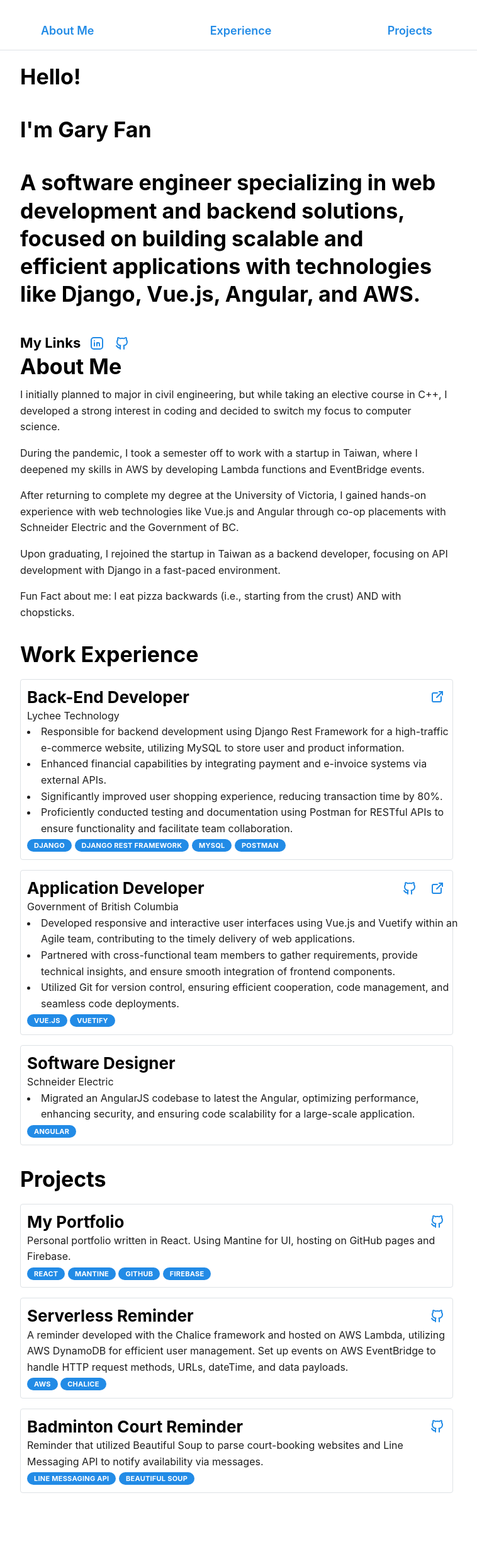
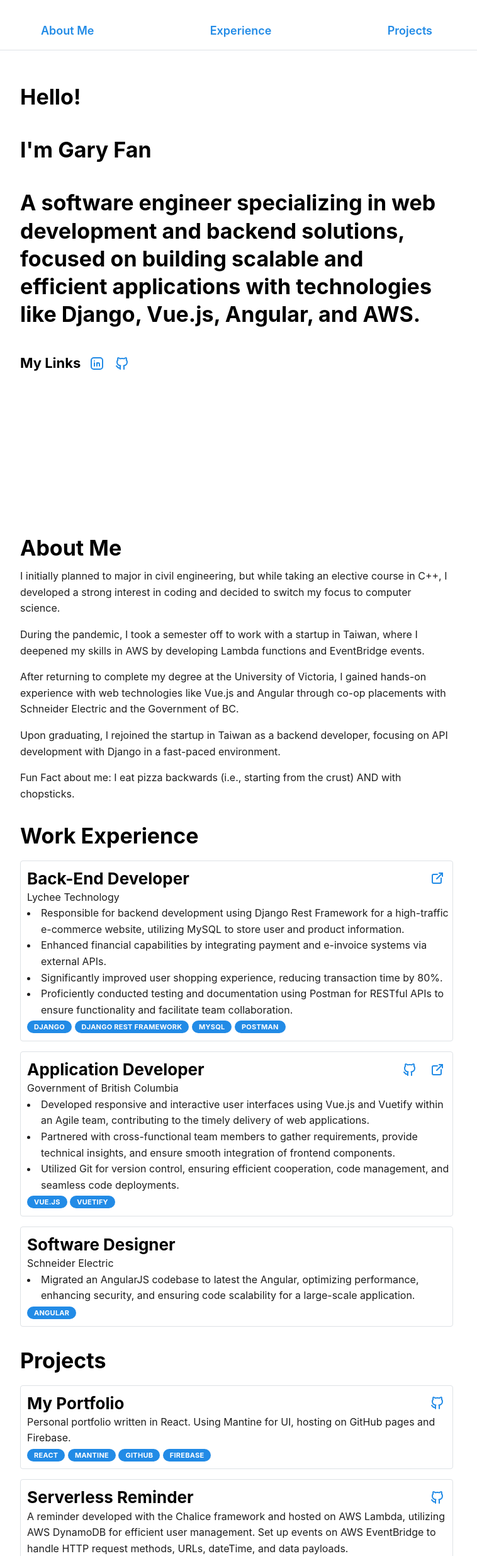
Before and after one commit to garyfan1/my_first_react, a React (Vite) app: page / in a window 1280 px wide. Shown: the top 2470 px of the page at 63% size, without its empty margins (264-1022 px from the left). Before the commit the page ends 2390 px from the top, so only its background shows below. Built offline with nearby package versions, Linux system fonts and the light colour scheme.

Commit message:
fix text exceedig boxes

```diff
--- a/src/App.tsx
+++ b/src/App.tsx
@@ -1,4 +1,4 @@
-import { AppShell, Container, Space, Text, ListItem } from "@mantine/core";
+import { AppShell, Container, Space, Text, ListItem, rem, em } from "@mantine/core";
 
 import "@mantine/core/styles.css";
 
@@ -60,7 +60,9 @@
 
         <AppShell.Main>
           <Container size="sm">
+          <Space h={32} />
             <Hello/>
+            <Space h={256} />
             <AboutMe ref={aboutMeRef} />
             <Space h={32} />
             <Experience ref={experieceRef} />
--- a/src/sections/experience.tsx
+++ b/src/sections/experience.tsx
@@ -6,6 +6,7 @@
   Badge,
   ActionIcon,
   Group,
+  Container,
 } from "@mantine/core";
 import { forwardRef } from "react";
 import { IconExternalLink, IconBrandGithub } from "@tabler/icons-react";
@@ -30,6 +31,7 @@
           </ActionIcon>
         </Group>
         <Text>Lychee Technology</Text>
+        <Container p="0 16 0 0">
         <List>
           <List.Item>
             Responsible for backend development using Django Rest Framework for
@@ -50,6 +52,7 @@
             collaboration.
           </List.Item>
         </List>
+        </Container>
         <Badge>Django</Badge> <Badge>Django Rest Framework</Badge>{" "}
         <Badge>MySQL</Badge> <Badge>Postman</Badge>
       </MyPaper>
@@ -77,6 +80,8 @@
           </Group>
         </Group>
         <Text>Government of British Columbia</Text>
+        <Container p="0 16 0 0">
+
         <List>
           <List.Item>
             Developed responsive and interactive user interfaces using Vue.js
@@ -93,12 +98,14 @@
             code management, and seamless code deployments.
           </List.Item>
         </List>
+        </Container>
         <Badge>Vue.js</Badge> <Badge>Vuetify</Badge>
       </MyPaper>
 
       <MyPaper>
         <Title order={2}>Software Designer</Title>
         <Text>Schneider Electric</Text>
+        <Container p="0 16 0 0">
 
         <List>
           <List.Item>
@@ -107,6 +114,7 @@
             large-scale application.
           </List.Item>
         </List>
+        </Container>
         <Badge>Angular</Badge>
       </MyPaper>
     </Stack>
```
